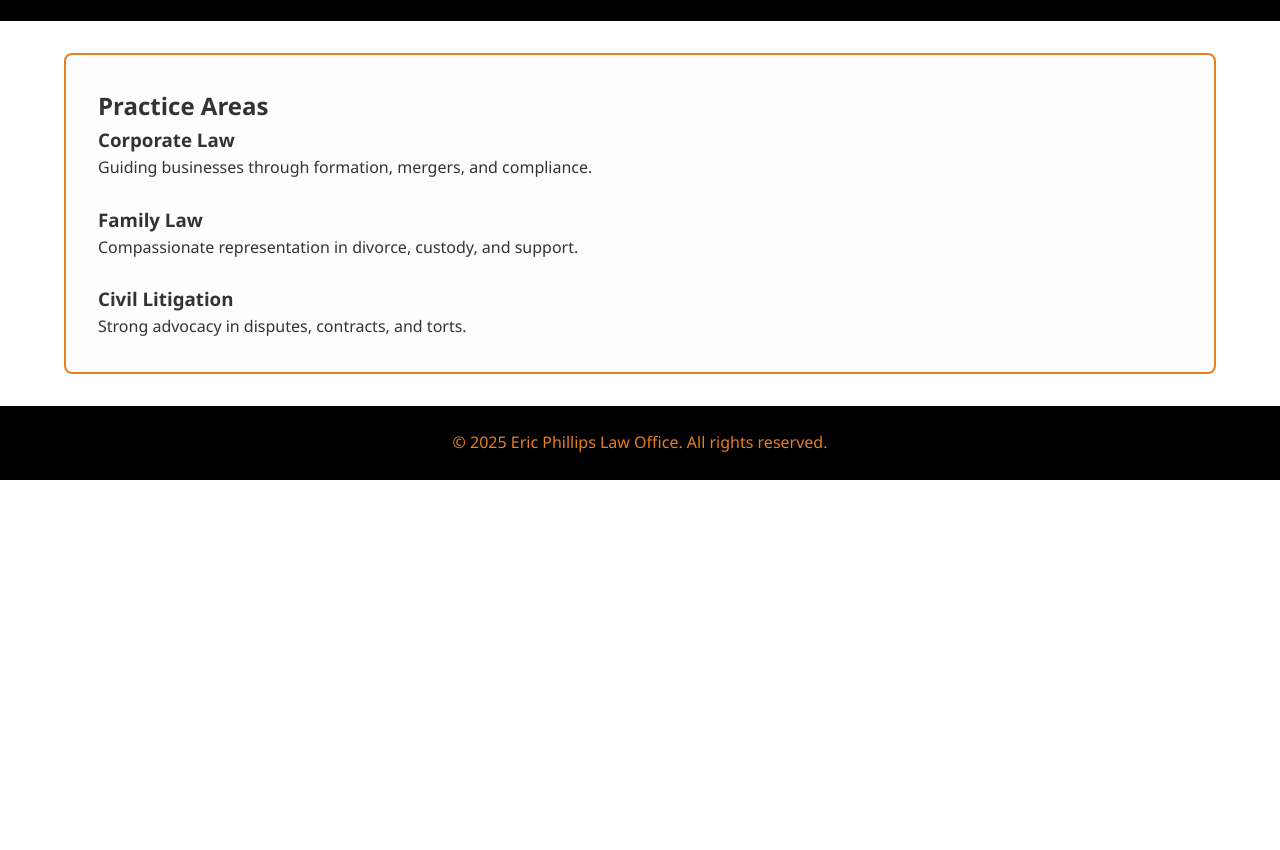
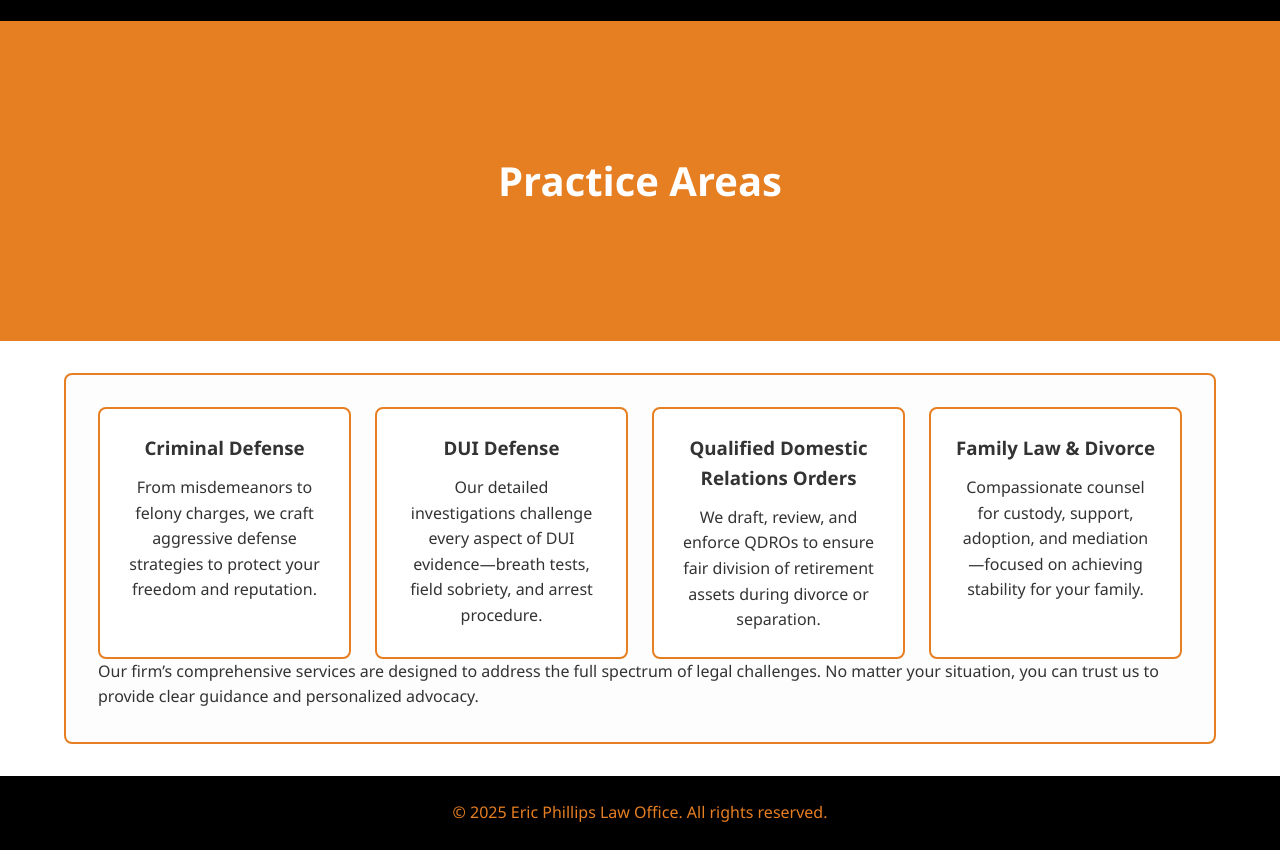
Before and after one commit to dphillips1944/Eric-Phillips-law-2.0, a plain HTML site: page services.html in a window 1280 px wide. Shown: the part 87-937 px from the top of the page. Before the commit the page ends 800 px from the top, so only its background shows below. Drawn offline with Linux system fonts and the light colour scheme.

Commit message:
New services updated

```diff
--- a/services.html
+++ b/services.html
@@ -3,31 +3,43 @@
 <head>
   <meta charset="UTF-8">
   <meta name="viewport" content="width=device-width, initial-scale=1.0">
-  <title>Services - Smith & Associates</title>
+  <title>Services – Eric Phillips Law Office</title>
   <link rel="stylesheet" href="css/style.css">
+  <script defer src="js/includes.js"></script>
   <script defer src="js/script.js"></script>
-  <script defer src="js/includes.js"></script>
 </head>
 <body>
   <div data-include="header.html"></div>
 
+  <!-- Page Hero for Services -->
+  <section class="hero page-hero">
+    <div class="hero-content">
+      <h2>Practice Areas</h2>
+    </div>
+  </section>
+
   <main class="container services">
-    <h2>Practice Areas</h2>
-    <div class="grid">
-      <div>
-        <h3>Corporate Law</h3>
-        <p>Guiding businesses through formation, mergers, and compliance.</p>
+    <div class="grid practice-grid">
+      <div class="practice-box">
+        <h3>Criminal Defense</h3>
+        <p>From misdemeanors to felony charges, we craft aggressive defense strategies to protect your freedom and reputation.</p>
       </div>
-      <div>
-        <h3>Family Law</h3>
-        <p>Compassionate representation in divorce, custody, and support.</p>
+      <div class="practice-box">
+        <h3>DUI Defense</h3>
+        <p>Our detailed investigations challenge every aspect of DUI evidence—breath tests, field sobriety, and arrest procedure.</p>
       </div>
-      <div>
-        <h3>Civil Litigation</h3>
-        <p>Strong advocacy in disputes, contracts, and torts.</p>
+      <div class="practice-box">
+        <h3>Qualified Domestic Relations Orders</h3>
+        <p>We draft, review, and enforce QDROs to ensure fair division of retirement assets during divorce or separation.</p>
+      </div>
+      <div class="practice-box">
+        <h3>Family Law & Divorce</h3>
+        <p>Compassionate counsel for custody, support, adoption, and mediation—focused on achieving stability for your family.</p>
       </div>
     </div>
+    <p>Our firm’s comprehensive services are designed to address the full spectrum of legal challenges. No matter your situation, you can trust us to provide clear guidance and personalized advocacy.</p>
   </main>
+
   <div data-include="footer.html"></div>
 </body>
 </html>
```
Also changed, not shown: index.html (+7 -7 lines).
